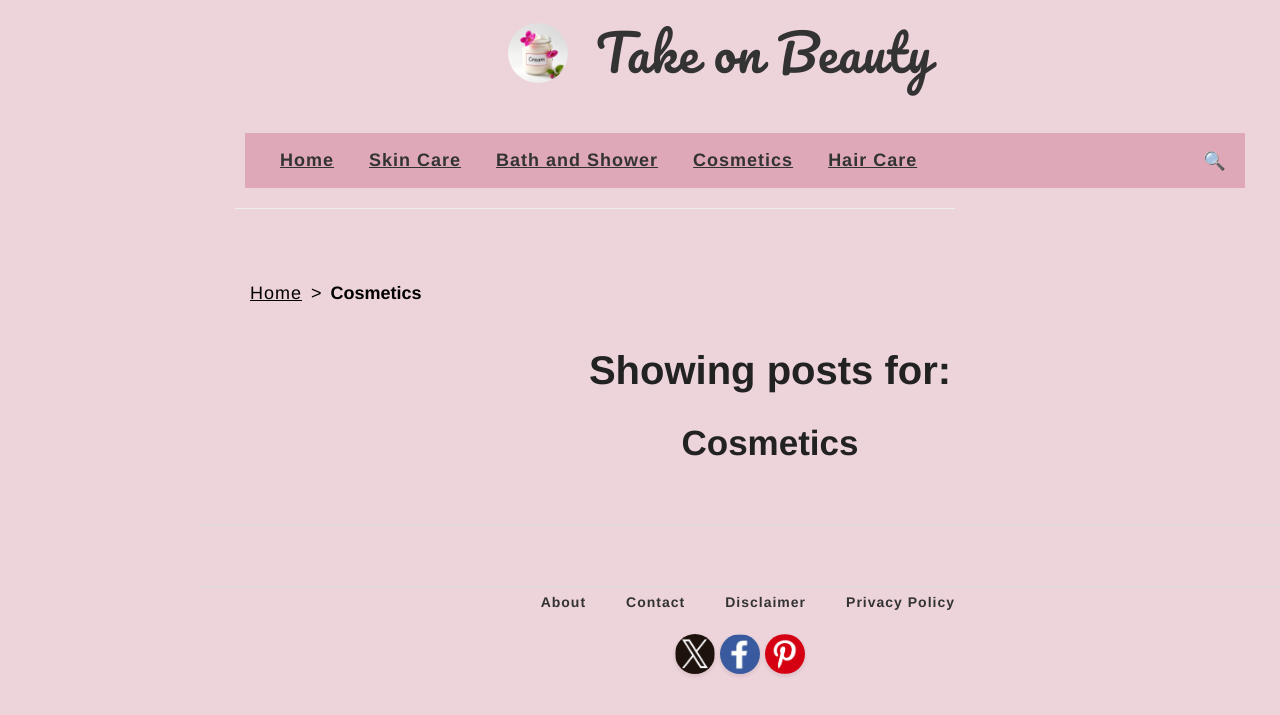
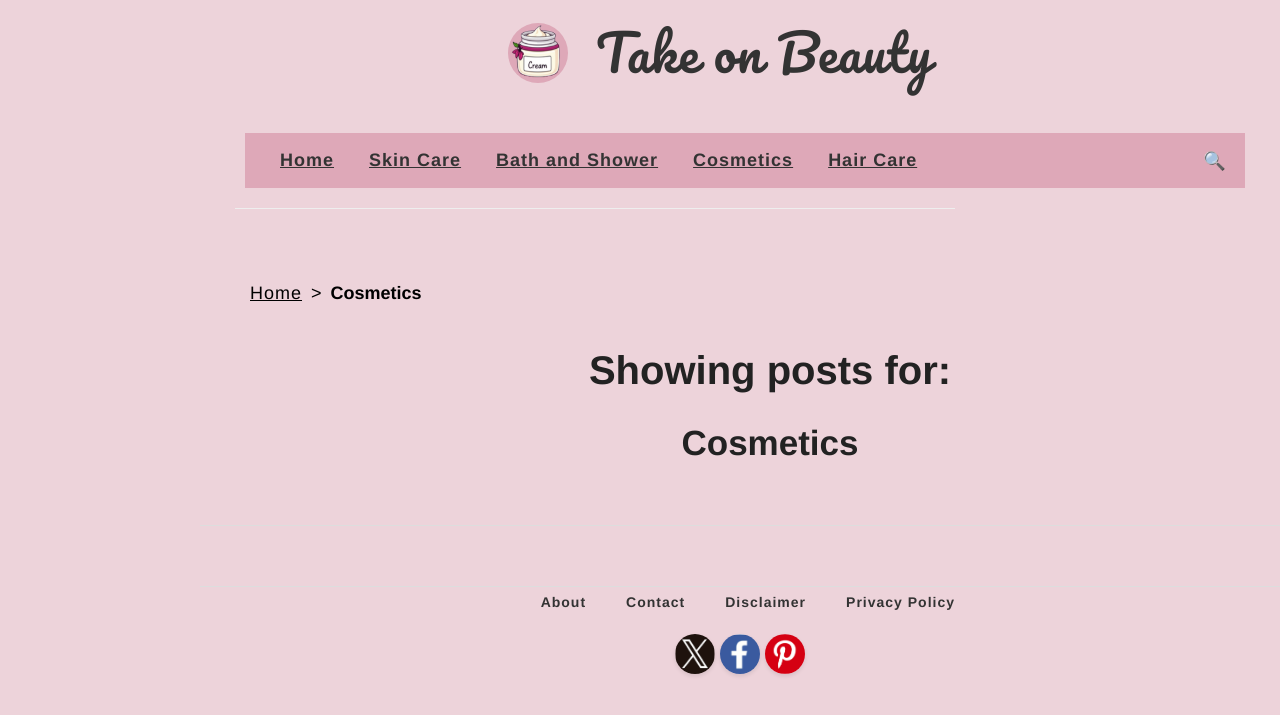
Before and after one commit to QMTesting/takeonbeauty, a Jekyll site: the page built from cosmetics.html, in a window 1280 px wide. Shown: the top 715 px of the page. Built offline with Jekyll 4.4.1, drawn with Linux system fonts in a browser that asks for light colours.

Commit message:
Update _config.yml

```diff
--- a/_config.yml
+++ b/_config.yml
@@ -9,7 +9,7 @@ name: Take on Beauty
 description:
 
 # URL of your avatar or profile pic (you could use your GitHub profile pic)
-avatar: "/images/cream-logo-128.png"
+avatar: "/images/cream.png"
 
 #
 # Flags below are optional
@@ -60,7 +60,7 @@ baseurl: ""
 #
 
 # Site Logo
-logo: "/images/cream-logo-128.png"
+logo: "/images/cream.png"
 
 permalink: /:title/
 
```
